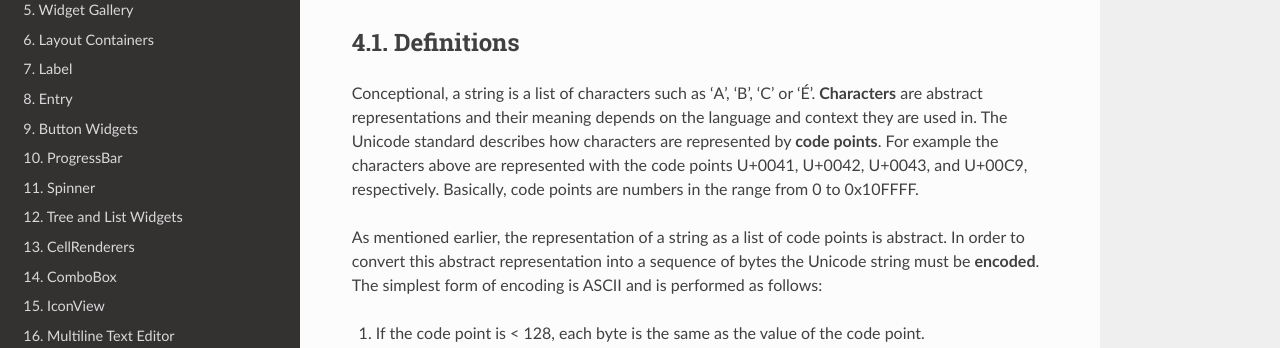
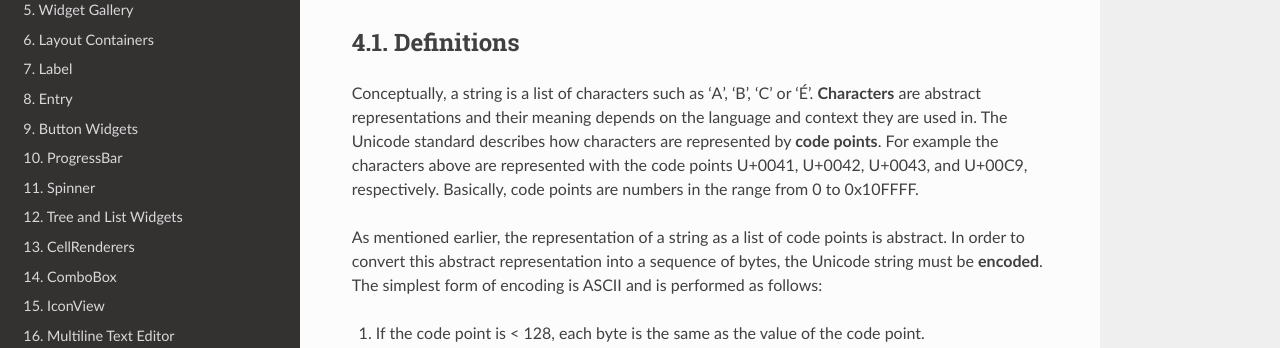
Before and after one commit to sebp/PyGObject-Tutorial, a Sphinx documentation site: the page built from source/unicode.txt, in a window 1280 px wide and 900 px high. Shown: the part 206-554 px from the top of the window. Built offline with Sphinx 7.4.7 and the Read the Docs theme 2.0.0, drawn with Linux system fonts in a browser that asks for light colours; some of the changed text lies outside the part shown.

Commit message:
Update unicode.txt
grammar (adverb, not adjective); punctuation

```diff
--- a/source/unicode.txt
+++ b/source/unicode.txt
@@ -6,7 +6,7 @@
 
 Definitions
 -----------
-Conceptional, a string is a list of characters such as
+Conceptually, a string is a list of characters such as
 'A', 'B', 'C' or 'É'. **Characters** are abstract representations and their meaning
 depends on the language and context they are used in.
 The Unicode standard describes how characters are represented by **code points**.
@@ -16,7 +16,7 @@
 
 As mentioned earlier, the representation of a string as a list of code points
 is abstract. In order to convert this abstract representation into a sequence
-of bytes the Unicode string must be **encoded**. The simplest form of encoding
+of bytes, the Unicode string must be **encoded**. The simplest form of encoding
 is ASCII and is performed as follows:
 
 1. If the code point is < 128, each byte is the same as the value of the code
@@ -126,7 +126,7 @@
 Since Python 3.0, all strings are stored as Unicode in an instance of the
 :class:`str` type. *Encoded* strings on the other hand are represented as
 binary data in the form of instances of the :class:`bytes` type.
-Conceptional, :class:`str` refers to *text*, whereas :class:`bytes` refers to
+Conceptually, :class:`str` refers to *text*, whereas :class:`bytes` refers to
 *data*. Use :meth:`str.encode` to go from :class:`str` to :class:`bytes`, and
 :meth:`bytes.decode` to go from :class:`bytes` to :class:`str`.
 
```
